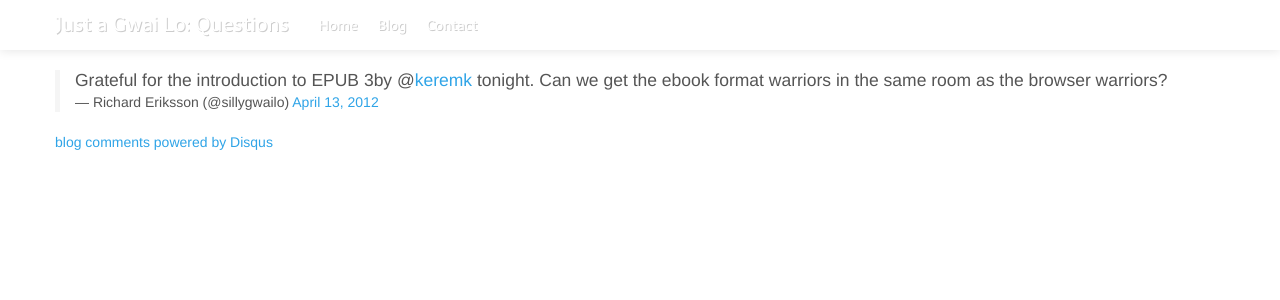
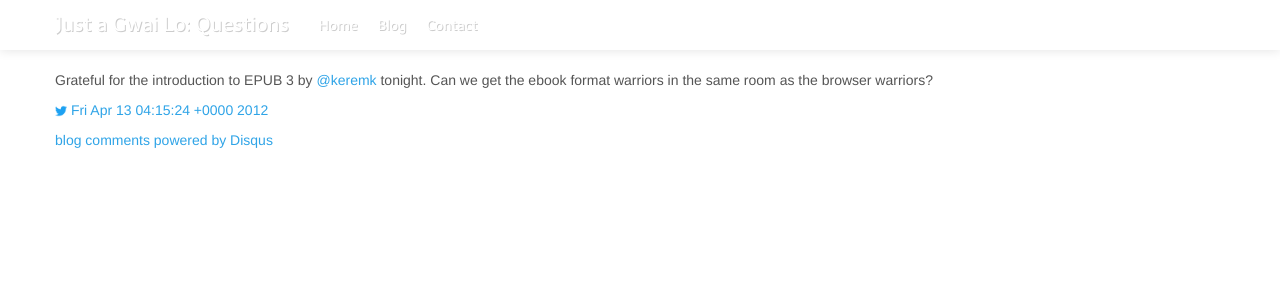
Before and after one commit to sillygwailo/questions.justagwailo.com, a Jekyll site: the page built from _posts/2012-04-12-web-warriors.md, in a window 1280 px wide. Shown: the top 300 px of the page. Built offline with Jekyll 4.4.1, drawn with Linux system fonts in a browser that asks for light colours; nearby versions of some CDN libraries; comment, search, counter and statistics services are not loaded.

Commit message:
Convert 5 more questions to straight Markdown.

```diff
--- a/_posts/2012-04-12-web-warriors.md
+++ b/_posts/2012-04-12-web-warriors.md
@@ -4,5 +4,6 @@ permalink: "190654394637893632"
 layout: post
 ---
 
-<blockquote class="twitter-tweet"><p>Grateful for the introduction to EPUB 3by @<a href="https://twitter.com/keremk">keremk</a> tonight. Can we get the ebook format warriors in the same room as the browser warriors?</p>&mdash; Richard Eriksson (@sillygwailo) <a href="https://twitter.com/sillygwailo/status/190654394637893632" data-datetime="2012-04-13T04:15:24+00:00">April 13, 2012</a></blockquote>
-<script src="//platform.twitter.com/widgets.js" charset="utf-8"></script>
+Grateful for the introduction to EPUB 3 by [@keremk](https://twitter.com/keremk) tonight. Can we get the ebook format warriors in the same room as the browser warriors?
+
+<img src="images/twitter.png" width="12" /> [Fri Apr 13 04:15:24 +0000 2012](https://twitter.com/sillygwailo/status/190654394637893632)
```
Also changed, not shown: _posts/2012-04-16-nimby-development-not-here.md (+3 -2 lines), _posts/2012-04-25-vancouver-pubs-showing-baseball-games.md (+3 -2 lines), _posts/2012-05-04-coffee-grinds.md (+3 -2 lines), _posts/2012-05-16-social-appshopper.md (+3 -2 lines).
